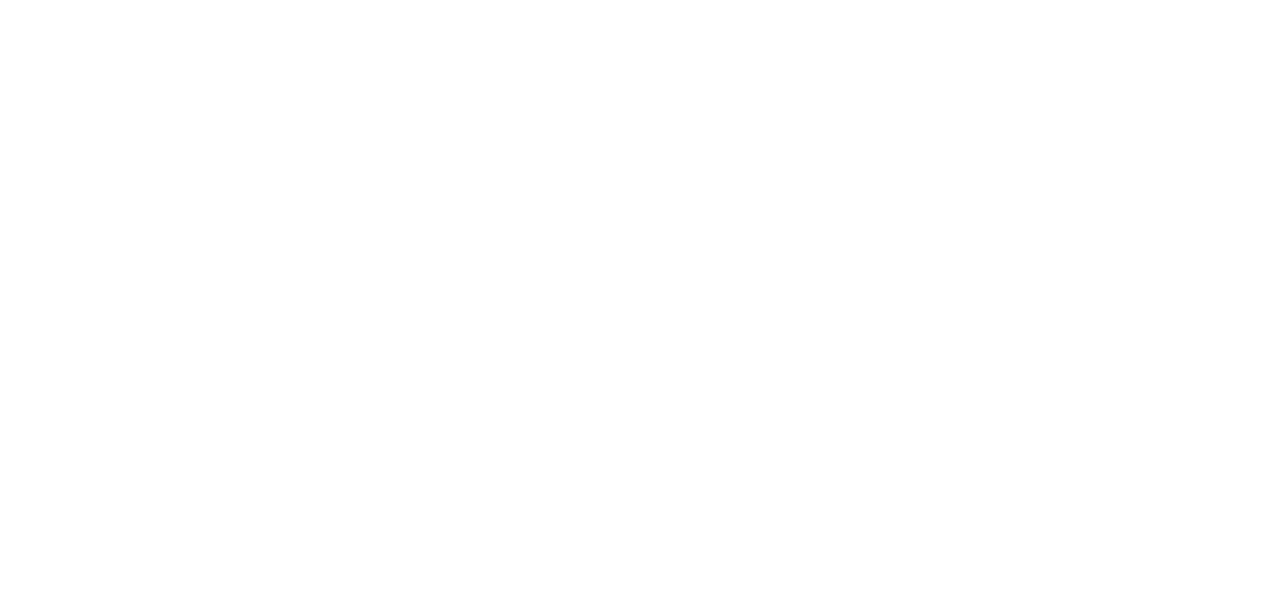
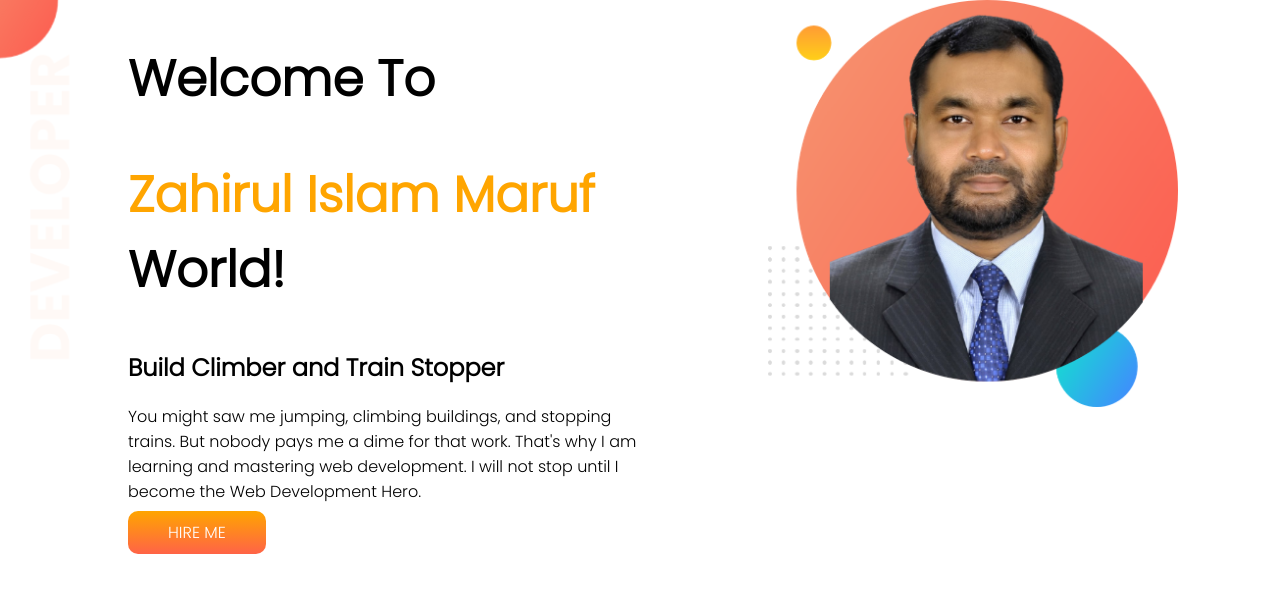
Before and after one commit to Zaifabd/developer-portfolio9, a plain HTML site: page index.html in a window 1280 px wide. Drawn offline with Linux system fonts and the light colour scheme.

Commit message:
top-banner added

```diff
--- a/index.html
+++ b/index.html
@@ -6,11 +6,28 @@
     <meta http-equiv="X-UA-Compatible" content="IE=edge">
     <meta name="viewport" content="width=device-width, initial-scale=1.0">
     <title>developer-portfolio9</title>
+    <link rel="preconnect" href="https://fonts.googleapis.com">
+    <link rel="preconnect" href="https://fonts.gstatic.com" crossorigin>
+    <link href="https://fonts.googleapis.com/css2?family=Poppins:wght@300&display=swap" rel="stylesheet">
     <link rel="stylesheet" href="style.css">
 </head>
 
 <body>
-
+    <section class="top-banner">
+        <div class="half-widht">
+            <h1>Welcome To</h1>
+            <h1><span class="orange-color">Zahirul Islam Maruf</span> World!</h1>
+            <h2>Build Climber and Train Stopper</h2>
+            <p>You might saw me jumping, climbing buildings, and stopping trains. But nobody pays me a dime for that
+                work.
+                That's why I am learning and mastering web development. I will not stop until I become the Web
+                Development
+                Hero.
+            </p>
+            <a class="link-button" target="_blank" href="https://web.programming-hero.com/">HIRE ME</a>
+        </div>
+        <div class="half-widht"><img src="images/Maruf2.png" alt=""></div>
+    </section>
 </body>
 
 </html>
--- a/style.css
+++ b/style.css
@@ -0,0 +1,39 @@
+body {
+    font-family: 'Poppins', sans-serif;
+    margin: 0;
+}
+
+h1 {
+    font-size: 50px;
+}
+
+.orange-color {
+    color: orange;
+}
+
+section {
+    display: flex;
+}
+
+.half-widht {
+    width: 50%;
+    padding-left: 10%;
+}
+
+.half-widht img {
+    width: 80%;
+}
+
+.link-button {
+    text-decoration: none;
+    background-image: linear-gradient(orange, tomato);
+    color: white;
+    font-weight: 700px;
+    padding: 10px 40px;
+    border-radius: 10px;
+}
+
+.top-banner {
+    background-image: url(images/top-banner.png);
+    background-repeat: no-repeat;
+}
```
Also changed, not shown: images/Maruf1.png (renamed from Maruf1.png), images/Maruf2.png (renamed from Maruf2.png), images/dream-bg.png (added), images/exp-bg.png (added), images/top-banner.png (added).
